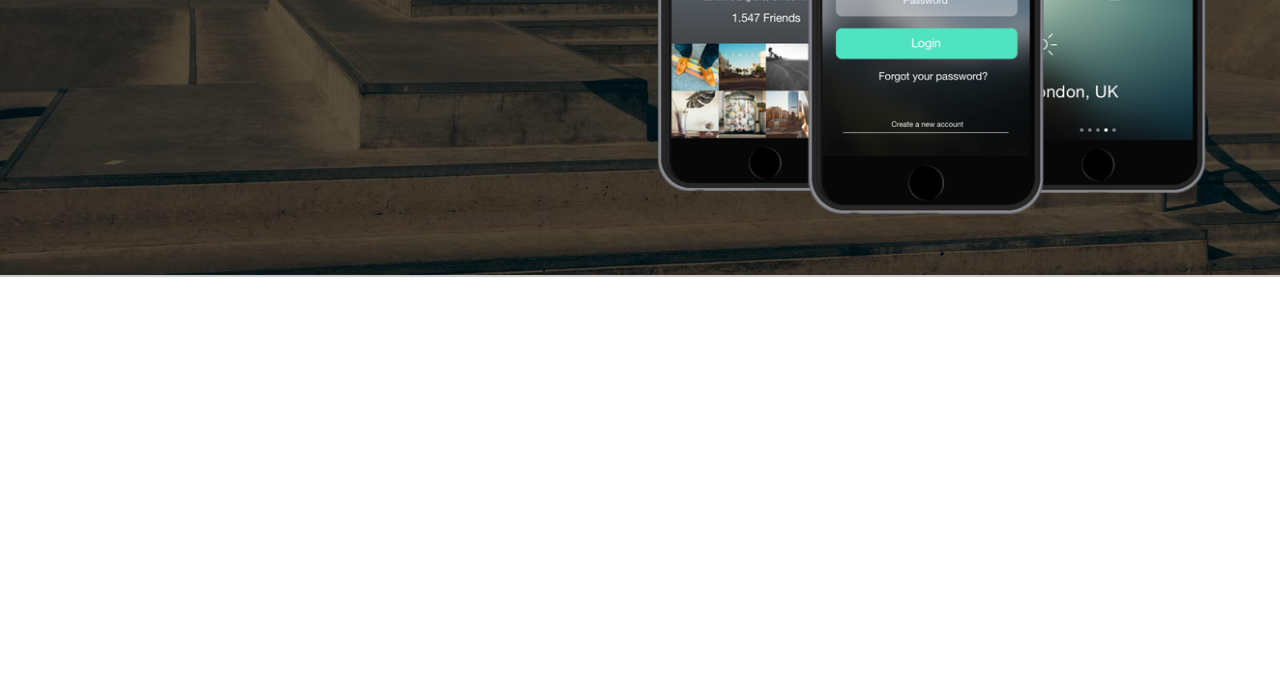
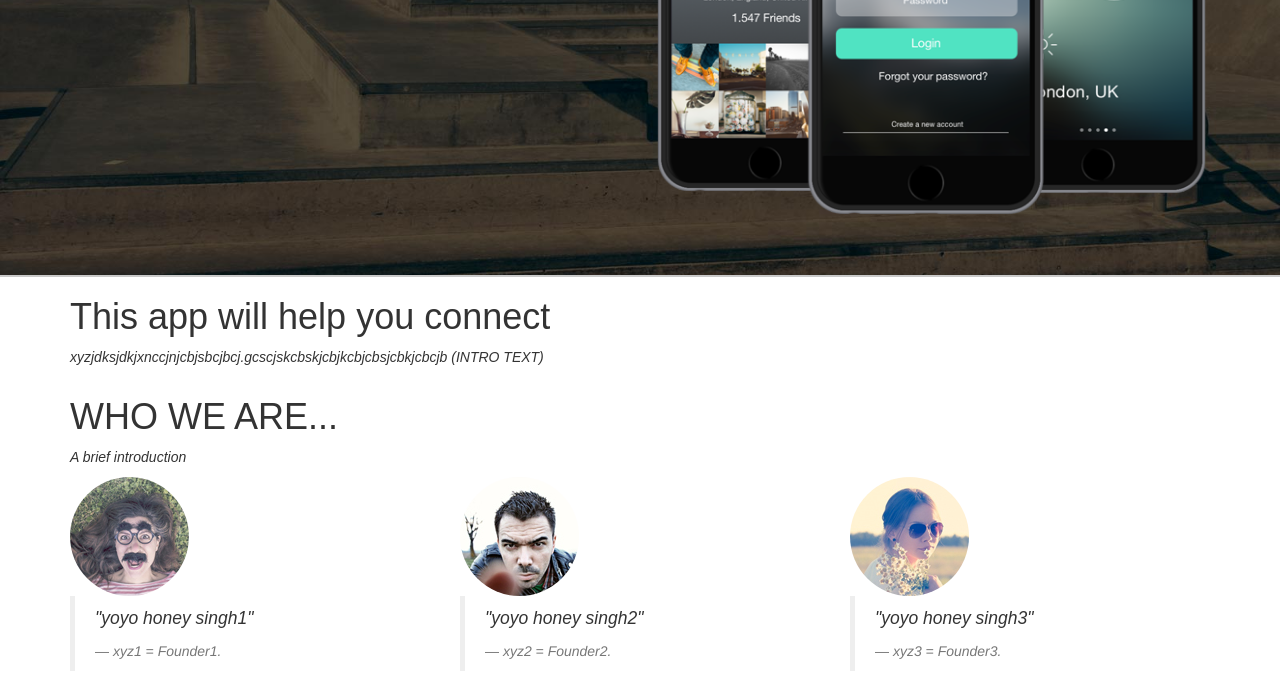
Before and after one commit to sunnykarira/Portfolio, a plain HTML site: page index.html in a window 1280 px wide. Shown: the part 411-1102 px from the top of the page. Before the commit the page ends 800 px from the top, so only its background shows below. Drawn offline with nearby package versions, Linux system fonts and the light colour scheme; a web font is replaced by a local one.

Commit message:
Add about page text style left

```diff
--- a/index.html
+++ b/index.html
@@ -92,6 +92,73 @@
 
       <!-- HEADER -->
 
+      <!-- ABOUT -->
+        <div class="about">
+          <div class="container">
+
+            <div class="row">
+
+                <!-- Introduction text row -->
+                <div class="col-lg-12 col-md-12">
+                    <h1>This app will help you connect</h1>
+                    <p><em>xyzjdksjdkjxnccjnjcbjsbcjbcj.gcscjskcbskjcbjkcbjcbsjcbkjcbcjb (INTRO TEXT)</em></p>
+                </div>
+
+            </div>
+
+            <div class="row">
+            <!-- A brief introduction to staff members -->
+              <div class="col-lg-12 col-md-12">
+                  <h1>WHO WE ARE...</h1>
+                  <p><em>A brief introduction</em></p>
+
+              </div>
+
+            </div>
+
+            <div class="row">
+              <!-- Adding staff members photos -->
+              <div class="col-lg-4 col-md-4">
+
+                 <img src="img/face1.jpg" class="img-circle">
+                 <!-- class = "img-circle" is a bootstrap class which gives circle effect on images -->
+                 <blockquote><p><em>"yoyo honey singh1"
+                 <footer>xyz1 = Founder1.</footer></em></p></blockquote>
+                 <!-- This gives quote effect to paragraph tag -->
+                 <!--footer tag is smaller default smaller tag in blockquote tag -->
+
+              </div>
+
+              <div class="col-lg-4 col-md-4">
+
+                 <img src="img/face2.jpg" class="img-circle">
+                 <!-- class = "img-circle" is a bootstrap class which gives circle effect on images -->
+                 <blockquote><p><em>"yoyo honey singh2"
+                 <footer>xyz2 = Founder2.</footer></em></p></blockquote>
+                 <!-- This gives quote effect to paragraph tag -->
+                 <!--footer tag is smaller default smaller tag in blockquote tag -->
+
+              </div>
+
+              <div class="col-lg-4 col-md-4">
+
+                 <img src="img/face3.jpg" class="img-circle">
+                 <!-- class = "img-circle" is a bootstrap class which gives circle effect on images -->
+                 <blockquote><p><em>"yoyo honey singh3"
+                 <footer>xyz3 = Founder3.</footer></em></p></blockquote>
+                 <!-- This gives quote effect to paragraph tag -->
+                 <!--footer tag is smaller default smaller tag in blockquote tag -->
+
+              </div>
+
+            </div>
+
+          </div>
+
+        </div>
+
+      <!-- END ABOUT -->
+
 
       <!-- END HEADER -->
     <!-- jQuery (necessary for Bootstrap's JavaScript plugins) -->
```
